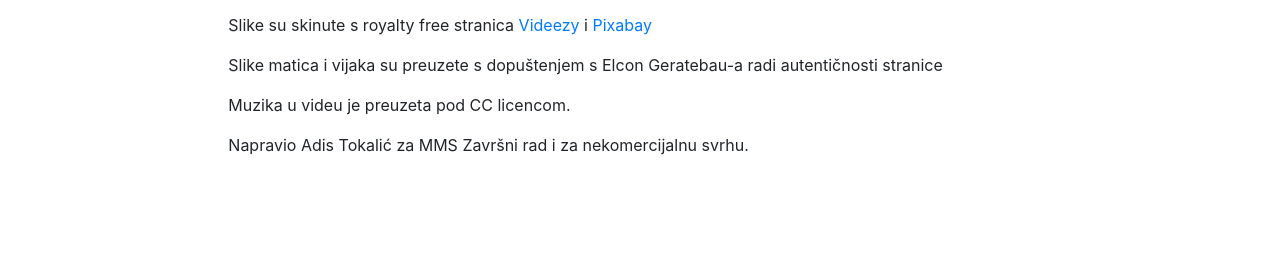
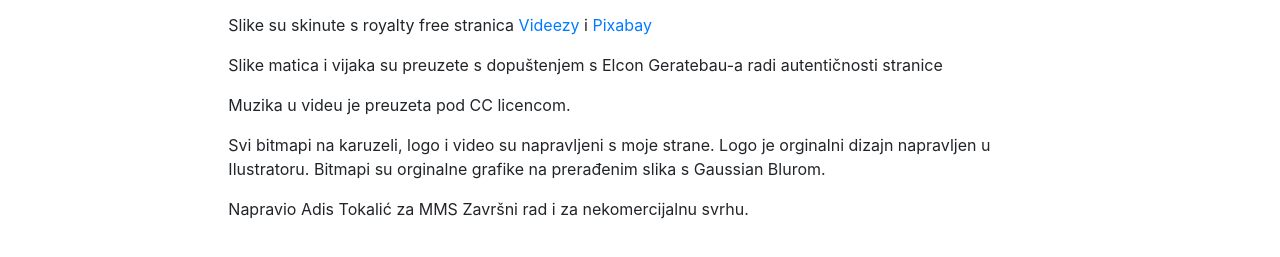
Before and after one commit to aorusbusiness/aorusbusiness.github.io, a plain HTML site: page referenca.html in a window 1280 px wide. Shown: the part 227-484 px from the top of the page. Drawn offline with Linux system fonts and the light colour scheme.

Commit message:
Update referenca.html

```diff
--- a/referenca.html
+++ b/referenca.html
@@ -77,6 +77,9 @@
 		<p>Slike matica i vijaka su preuzete s dopuštenjem s Elcon Geratebau-a radi autentičnosti stranice</p>
 		<p>Muzika u videu je preuzeta pod CC licencom.</p>
 
+		  <p>Svi bitmapi na karuzeli, logo i video su napravljeni s moje strane. Logo je orginalni dizajn napravljen u Ilustratoru.
+		  	Bitmapi su orginalne grafike na prerađenim slika s Gaussian Blurom.</p>
+
 		 <p>Napravio Adis Tokalić za MMS Završni rad i  za nekomercijalnu svrhu.</p>
 
 	 </div>
```
